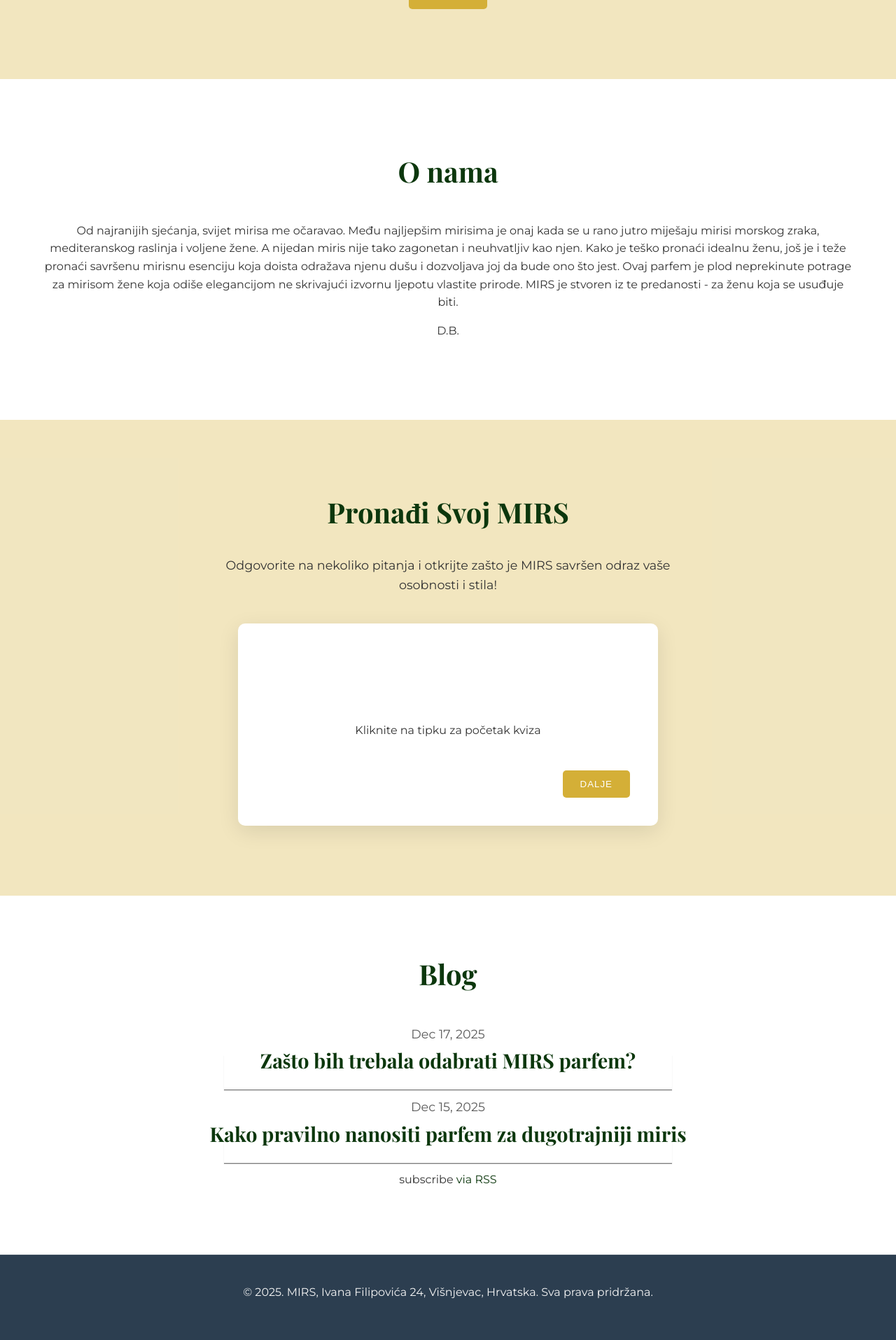
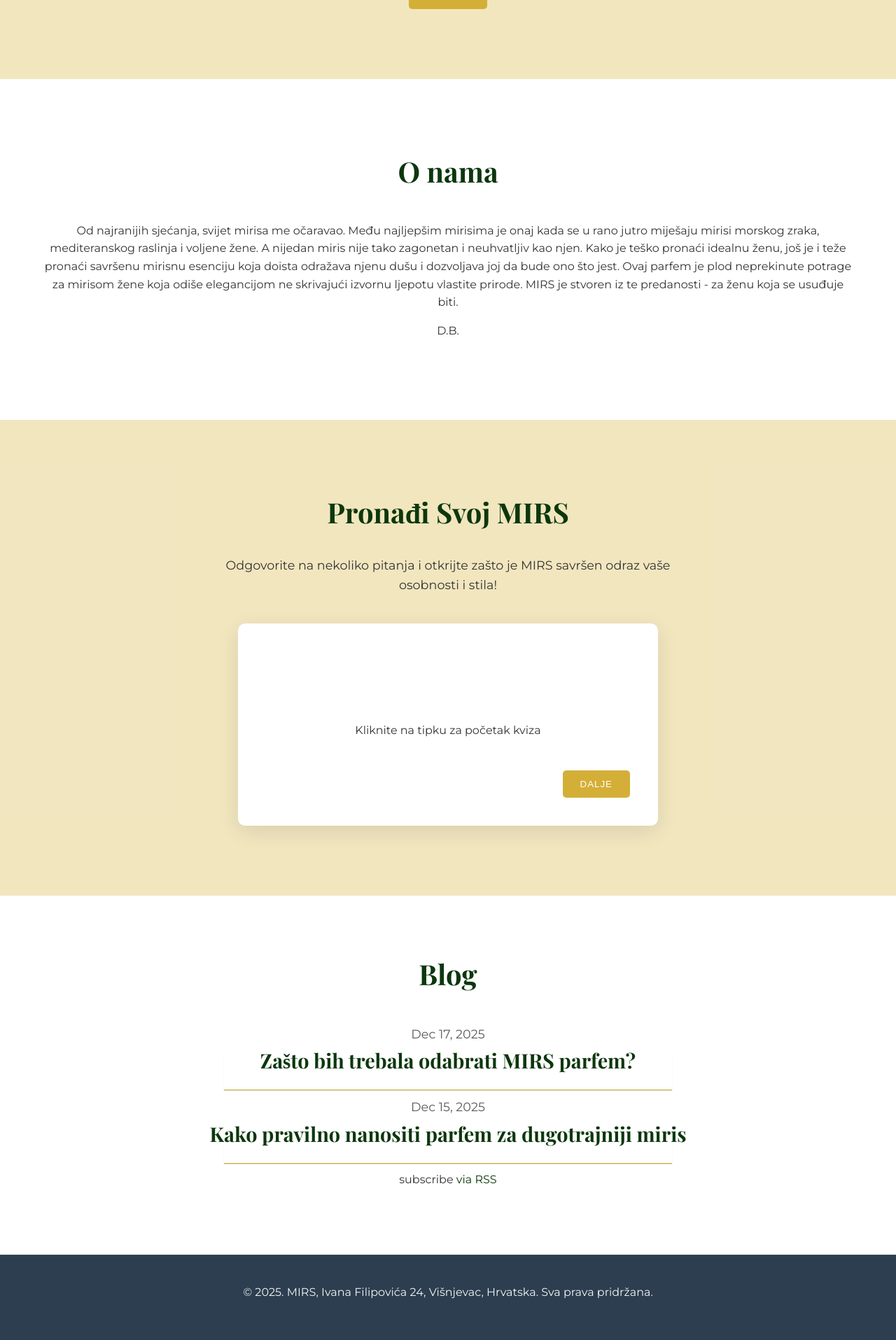
Before and after one commit to banovotz/mirs, a Jekyll site: the page built from index.html, in a window 1280 px wide. Shown: the part 3664-5579 px from the top of the page at 70% size. Built offline with Jekyll 4.4.1, drawn with Linux system fonts in a browser that asks for light colours; comment, search, counter and statistics services are not loaded.

Commit message:
Updated horizontal rule style

```diff
--- a/assets/css/style.css
+++ b/assets/css/style.css
@@ -965,7 +965,7 @@
  	width: 50%;
 	height: 50px;
 	margin-top: 0;
-	border-bottom: 1px solid #333333ac;
+	border-bottom: 1px solid rgb(212, 175, 55);
 
 	box-shadow: 0 1px 1px -0px #bbbbbb7d;
   margin: -50px auto 10px;
```
